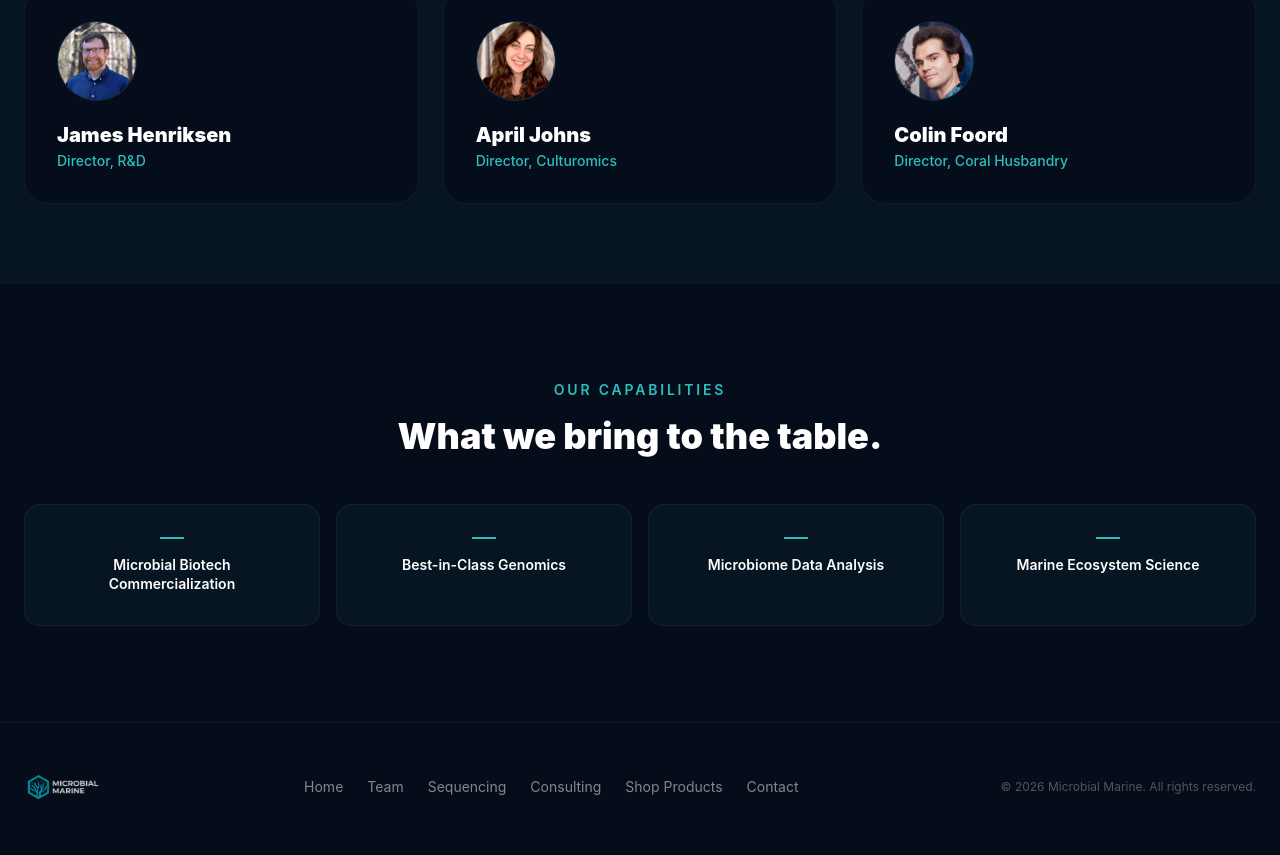
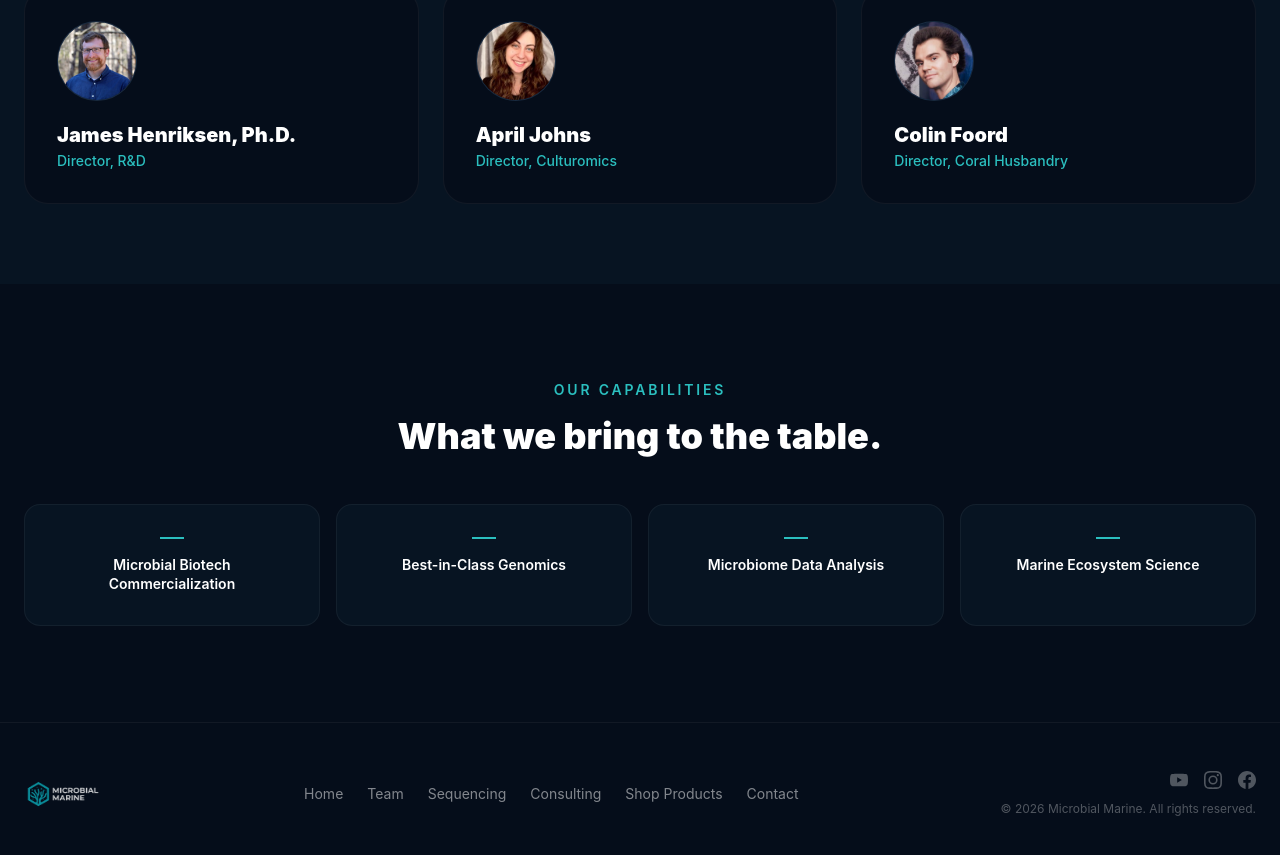
Before and after one commit to Microbial-Marine/microbial-marine-website, a Next.js app: page /team in a window 1280 px wide. Shown: the part 900-1755 px from the top of the page. Built offline with nearby package versions, Linux system fonts and the light colour scheme.

Commit message:
Add social links to footer, add Ph.D. to James Henriksen
Co-Authored-By: Claude Sonnet 4.6 <noreply@anthropic.com>

```diff
--- a/app/team/page.tsx
+++ b/app/team/page.tsx
@@ -4,7 +4,7 @@ const team = [
   { name: "Salem Clemens", title: "Chief Executive Officer", image: "/team-salem.png" },
   { name: "Braden Tierney, Ph.D.", title: "Chief Operating Officer", image: "/team-braden.jpg" },
   { name: "Krista Ryon", title: "Chief Science Officer", image: "/team-krista.png" },
-  { name: "James Henriksen", title: "Director, R&D", image: "/team-james.jpg" },
+  { name: "James Henriksen, Ph.D.", title: "Director, R&D", image: "/team-james.jpg" },
   { name: "April Johns", title: "Director, Culturomics", image: "/team-april.jpg" },
   { name: "Colin Foord", title: "Director, Coral Husbandry", image: "/team-colin.png" },
 ];
--- a/components/Footer.tsx
+++ b/components/Footer.tsx
@@ -24,9 +24,20 @@ export default function Footer() {
           <Link href="/contact" className="hover:text-teal transition-colors">Contact</Link>
         </nav>
 
-        <p className="text-xs text-white/30">
-          &copy; {new Date().getFullYear()} Microbial Marine. All rights reserved.
-        </p>
+        <div className="flex flex-col items-center md:items-end gap-3">
+          <div className="flex gap-4">
+            <a href="https://www.youtube.com/@MicrobialMarine" target="_blank" rel="noopener noreferrer" className="text-white/30 hover:text-teal transition-colors" aria-label="YouTube">
+              <svg xmlns="http://www.w3.org/2000/svg" width="18" height="18" viewBox="0 0 24 24" fill="currentColor"><path d="M23.498 6.186a3.016 3.016 0 0 0-2.122-2.136C19.505 3.545 12 3.545 12 3.545s-7.505 0-9.377.505A3.017 3.017 0 0 0 .502 6.186C0 8.07 0 12 0 12s0 3.93.502 5.814a3.016 3.016 0 0 0 2.122 2.136c1.871.505 9.376.505 9.376.505s7.505 0 9.377-.505a3.015 3.015 0 0 0 2.122-2.136C24 15.93 24 12 24 12s0-3.93-.502-5.814zM9.545 15.568V8.432L15.818 12l-6.273 3.568z"/></svg>
+            </a>
+            <a href="https://www.instagram.com/microbialmarine/" target="_blank" rel="noopener noreferrer" className="text-white/30 hover:text-teal transition-colors" aria-label="Instagram">
+              <svg xmlns="http://www.w3.org/2000/svg" width="18" height="18" viewBox="0 0 24 24" fill="currentColor"><path d="M12 2.163c3.204 0 3.584.012 4.85.07 3.252.148 4.771 1.691 4.919 4.919.058 1.265.069 1.645.069 4.849 0 3.205-.012 3.584-.069 4.849-.149 3.225-1.664 4.771-4.919 4.919-1.266.058-1.644.07-4.85.07-3.204 0-3.584-.012-4.849-.07-3.26-.149-4.771-1.699-4.919-4.92-.058-1.265-.07-1.644-.07-4.849 0-3.204.013-3.583.07-4.849.149-3.227 1.664-4.771 4.919-4.919 1.266-.057 1.645-.069 4.849-.069zM12 0C8.741 0 8.333.014 7.053.072 2.695.272.273 2.69.073 7.052.014 8.333 0 8.741 0 12c0 3.259.014 3.668.072 4.948.2 4.358 2.618 6.78 6.98 6.98C8.333 23.986 8.741 24 12 24c3.259 0 3.668-.014 4.948-.072 4.354-.2 6.782-2.618 6.979-6.98.059-1.28.073-1.689.073-4.948 0-3.259-.014-3.667-.072-4.947-.196-4.354-2.617-6.78-6.979-6.98C15.668.014 15.259 0 12 0zm0 5.838a6.162 6.162 0 1 0 0 12.324 6.162 6.162 0 0 0 0-12.324zM12 16a4 4 0 1 1 0-8 4 4 0 0 1 0 8zm6.406-11.845a1.44 1.44 0 1 0 0 2.881 1.44 1.44 0 0 0 0-2.881z"/></svg>
+            </a>
+            <a href="https://www.facebook.com/people/Microbial-Marine/61577404407374/" target="_blank" rel="noopener noreferrer" className="text-white/30 hover:text-teal transition-colors" aria-label="Facebook">
+              <svg xmlns="http://www.w3.org/2000/svg" width="18" height="18" viewBox="0 0 24 24" fill="currentColor"><path d="M24 12.073c0-6.627-5.373-12-12-12s-12 5.373-12 12c0 5.99 4.388 10.954 10.125 11.854v-8.385H7.078v-3.47h3.047V9.43c0-3.007 1.792-4.669 4.533-4.669 1.312 0 2.686.235 2.686.235v2.953H15.83c-1.491 0-1.956.925-1.956 1.874v2.25h3.328l-.532 3.47h-2.796v8.385C19.612 23.027 24 18.062 24 12.073z"/></svg>
+            </a>
+          </div>
+          <p className="text-xs text-white/30">&copy; {new Date().getFullYear()} Microbial Marine. All rights reserved.</p>
+        </div>
       </div>
     </footer>
   );
```
